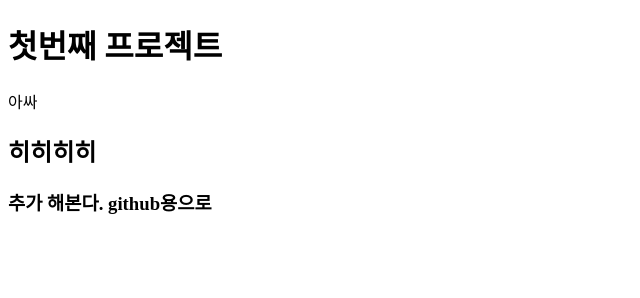
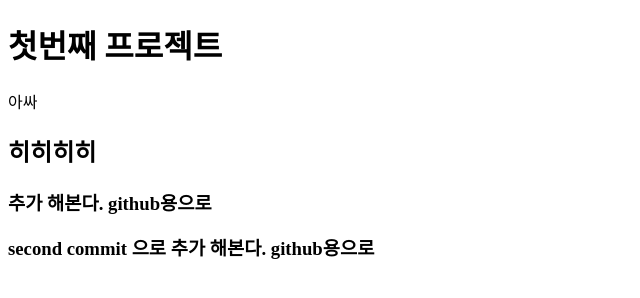
Before and after one commit to soon-jeong/soon-project, a plain HTML site: page index.html in a window 1280 px wide. Shown: the whole page, without its empty margins (0-640 px from the left). Drawn offline with Linux system fonts and the light colour scheme.

Commit message:
second commit

```diff
--- a/index.html
+++ b/index.html
@@ -13,5 +13,6 @@
     <h2>히히히히</h2>
 
     <h3>추가 해본다.  github용으로 </h3>
+    <h3>second commit 으로 추가 해본다.  github용으로 </h3>
   </body>
 </html>
```
